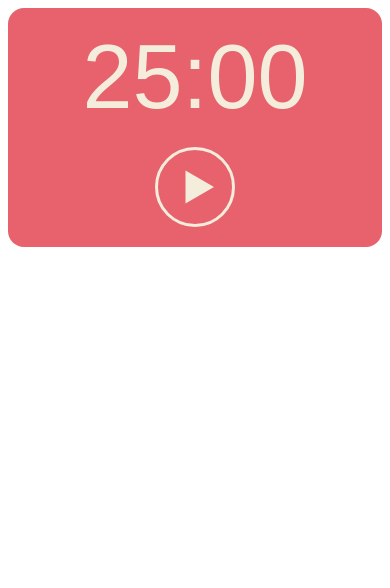
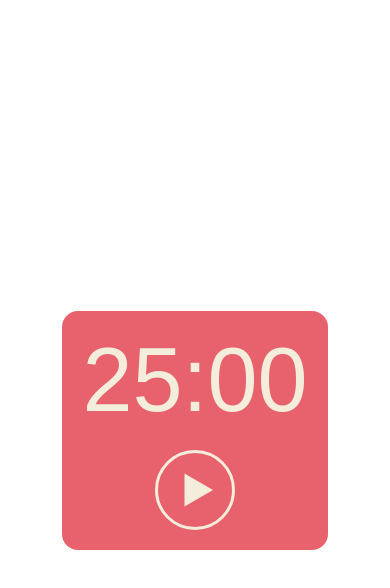
Before and after one commit to nikolai-shabalin/pomodoro-pwa, a plain HTML site: page index.html in a window 390 px wide. Drawn offline with Linux system fonts and the light colour scheme.

Commit message:
centred content for mobile devices

```diff
--- a/styles/styles.css
+++ b/styles/styles.css
@@ -5,8 +5,15 @@
   --bg-active: #13b888;
 }
 
+html {
+  height: 100%;
+}
+
 body {
   min-width: 320px;
+  display: grid;
+  place-content: center;
+  min-height: 100%;
 }
 
 .app {
```
